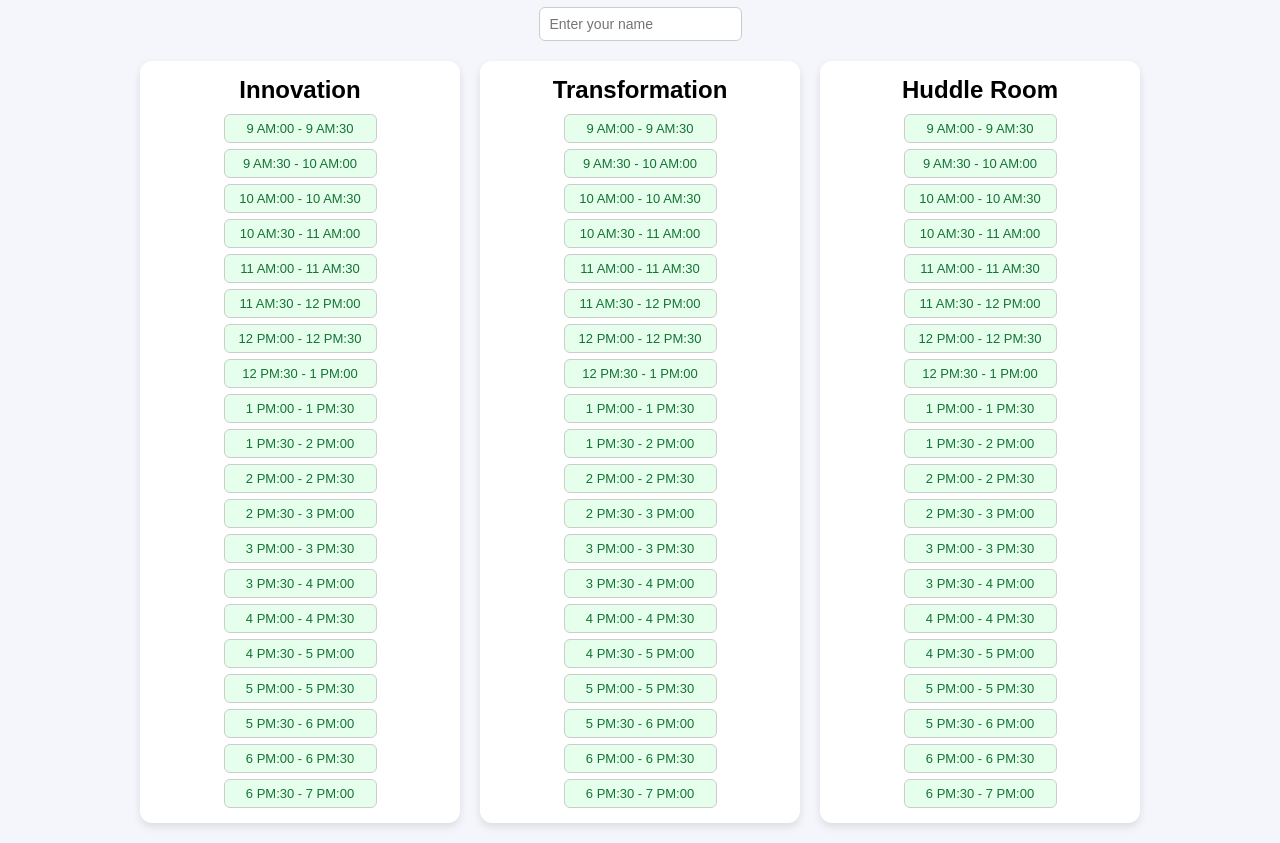
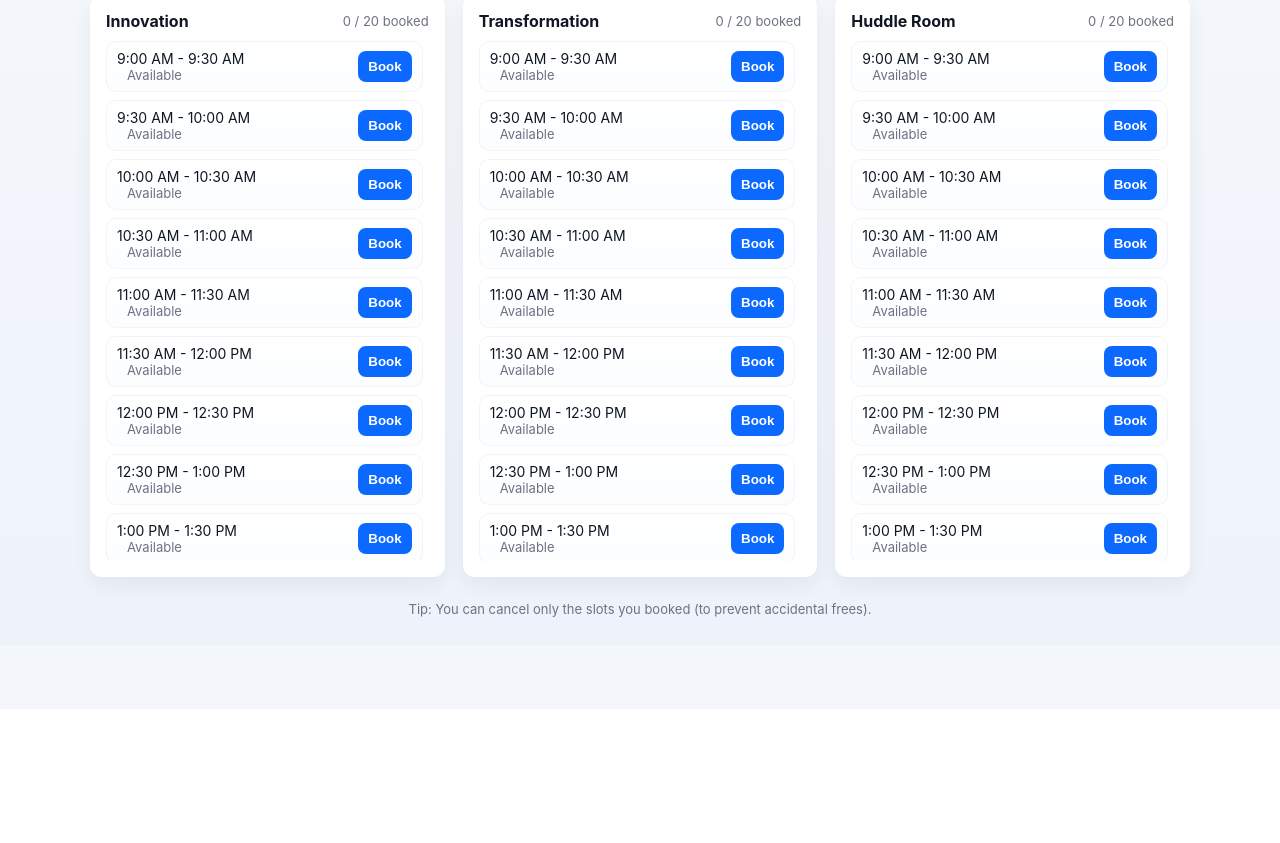
Before and after one commit to yashnaik47/meeting-room, a plain HTML site: page index.html in a window 1280 px wide. Shown: the part 91-934 px from the top of the page. After the commit the page ends 800 px from the top, so only its background shows below. Drawn offline with Linux system fonts and the light colour scheme.

Commit message:
Update index.html

```diff
--- a/index.html
+++ b/index.html
@@ -1,161 +1,276 @@
-<!DOCTYPE html>
+<!doctype html>
 <html lang="en">
 <head>
-  <meta charset="UTF-8">
-  <title>Meeting Room Booking</title>
-  <meta name="viewport" content="width=device-width, initial-scale=1.0">
+  <meta charset="utf-8" />
+  <meta name="viewport" content="width=device-width,initial-scale=1" />
+  <title>Meeting Room Booking — 30-min Slots</title>
   <style>
-    body {
-      font-family: Arial, sans-serif;
-      background: #f4f6fb;
-      margin: 0;
-      padding: 20px;
-      display: flex;
-      flex-direction: column;
-      align-items: center;
+    :root{
+      --bg:#f4f7fb;
+      --card:#ffffff;
+      --accent:#0b69ff;
+      --ok:#16893a;
+      --danger:#b42318;
+      --muted:#6b7280;
+      --radius:12px;
     }
-    h1 {
-      margin-bottom: 20px;
-      color: #333;
+    *{box-sizing:border-box}
+    body{
+      font-family:Inter, system-ui, -apple-system, "Segoe UI", Roboto, "Helvetica Neue", Arial;
+      margin:0;padding:28px;background:linear-gradient(180deg,var(--bg),#eef3fb); color:#0f1724;
+      display:flex;flex-direction:column;align-items:center;gap:18px;
     }
-    .input-box {
-      margin-bottom: 20px;
+
+    .top {
+      width:100%;max-width:1100px;display:flex;gap:12px;align-items:center;justify-content:space-between;
     }
-    input {
-      padding: 8px 10px;
-      font-size: 14px;
-      border: 1px solid #ccc;
-      border-radius: 6px;
+    h1{margin:0;font-size:20px}
+    .user {
+      display:flex;gap:8px;align-items:center;
     }
-    .rooms {
-      display: grid;
-      grid-template-columns: repeat(auto-fit, minmax(300px, 1fr));
-      gap: 20px;
-      width: 100%;
-      max-width: 1000px;
+    .user input{
+      padding:10px 12px;border-radius:10px;border:1px solid #d1d5db;width:220px;
+      font-size:14px;
     }
-    .room {
-      background: #fff;
-      border-radius: 12px;
-      padding: 15px;
-      box-shadow: 0 4px 8px rgba(0,0,0,0.1);
-      display: flex;
-      flex-direction: column;
-      align-items: stretch;
+    .legend{font-size:13px;color:var(--muted)}
+
+    .roomsWrap{
+      width:100%;max-width:1100px;
+      display:grid;
+      grid-template-columns:repeat(auto-fit,minmax(300px,1fr));
+      gap:18px;
     }
-    .room h2 {
-      margin: 0 0 10px;
-      text-align: center;
+
+    .roomCard{
+      background:var(--card);border-radius:var(--radius);padding:16px;
+      box-shadow:0 8px 20px rgba(15,23,42,0.06);display:flex;flex-direction:column;gap:10px;
     }
-    .slots {
-      display: flex;
-      flex-wrap: wrap;
-      gap: 6px;
-      justify-content: center;
+    .roomHeader{display:flex;justify-content:space-between;align-items:center;gap:8px}
+    .roomHeader h2{margin:0;font-size:16px}
+    .slots{display:flex;flex-direction:column;gap:8px;max-height:520px;overflow:auto;padding-right:6px}
+    .slotRow{
+      display:flex;justify-content:space-between;align-items:center;padding:8px 10px;border-radius:10px;
+      border:1px solid rgba(15,23,42,0.04);background:linear-gradient(180deg, #fff, #fbfdff);
     }
-    .slot {
-      flex: 0 0 calc(50% - 6px);
-      padding: 6px;
-      text-align: center;
-      border-radius: 6px;
-      font-size: 13px;
-      cursor: pointer;
-      border: 1px solid #ccc;
-      transition: 0.2s;
-    }
-    .slot.available {
-      background: #e6ffed;
-      color: #137333;
-    }
-    .slot.available:hover {
-      background: #c3f5d5;
-    }
-    .slot.booked {
-      background: #ffe6e6;
-      color: #a00000;
-      cursor: not-allowed;
+    .slotLabel{font-size:14px;color:#0f1724}
+    .slotMeta{font-size:13px;color:var(--muted);margin-left:10px}
+
+    .actions{display:flex;gap:8px;align-items:center}
+    button{cursor:pointer;border:0;padding:8px 10px;border-radius:8px;font-weight:600}
+    .btn-book{background:var(--accent);color:white}
+    .btn-cancel{background:transparent;border:1px solid rgba(180,35,24,0.12);color:var(--danger)}
+    .btn-disabled{background:#f3f4f6;color:var(--muted);cursor:not-allowed;border:1px solid rgba(15,23,42,0.04)}
+    .status-available{color:var(--ok);font-weight:700}
+    .status-booked{color:var(--danger);font-weight:700}
+
+    footer{font-size:13px;color:var(--muted);margin-top:6px}
+    @media (max-width:640px){
+      .user input{width:140px}
     }
   </style>
 </head>
 <body>
+
+  <div class="top">
+    <div>
       <h1>Office Meeting Room Booking</h1>
-
-  <div class="input-box">
-    <input type="text" id="userName" placeholder="Enter your name" />
+      <div class="legend">Slots: 30 minutes — Day: 9:00 AM to 7:00 PM</div>
     </div>
 
-  <div class="rooms" id="roomsContainer"></div>
+    <div class="user">
+      <input id="userName" placeholder="Enter your name (required to book)" />
+    </div>
+  </div>
+
+  <div class="roomsWrap" id="roomsContainer"></div>
+
+  <footer>Tip: You can cancel only the slots you booked (to prevent accidental frees).</footer>
 
 <script>
-    const rooms = ["Innovation", "Transformation", "Huddle Room"];
-    const startHour = 9, endHour = 19; // 9 AM to 7 PM
-    const slotsPerHour = 2; // 30-min slots
+(() => {
+  const ROOMS = ["Innovation", "Transformation", "Huddle Room"];
+  const START_HOUR = 9; // 9:00 AM
+  const END_HOUR = 19;  // 7:00 PM
+  const INTERVAL_MIN = 30; // 30-minute slots
+  const STORAGE_KEY = "meetingRoomBookings_v2";
+
+  // generate slot labels and internal times
+  function generateSlots(startHour, endHour, intervalMin) {
     const slots = [];
-
-    // Generate time slots
-    for (let h = startHour; h < endHour; h++) {
-      slots.push(`${formatTime(h)}:00 - ${formatTime(h)}:30`);
-      slots.push(`${formatTime(h)}:30 - ${formatTime(h+1)}:00`);
+    const startMin = startHour * 60;
+    const endMin = endHour * 60;
+    for (let t = startMin; t < endMin; t += intervalMin) {
+      const start = t;
+      const end = t + intervalMin;
+      slots.push({
+        startMin: start,
+        endMin: end,
+        label: `${formatTime(start)} - ${formatTime(end)}`
+      });
+    }
+    return slots;
   }
 
-    function formatTime(hour) {
-      const suffix = hour >= 12 ? "PM" : "AM";
-      let display = hour % 12;
-      if (display === 0) display = 12;
-      return display + " " + suffix;
+  function formatTime(totalMinutes) {
+    const hh = Math.floor(totalMinutes / 60);
+    const mm = totalMinutes % 60;
+    const period = hh >= 12 ? "PM" : "AM";
+    let displayHour = hh % 12;
+    if (displayHour === 0) displayHour = 12;
+    return `${displayHour}:${String(mm).padStart(2, "0")} ${period}`;
   }
 
-    // Load saved bookings
-    let bookings = JSON.parse(localStorage.getItem("roomBookings")) || {};
-    rooms.forEach(room => {
-      if (!bookings[room]) {
-        bookings[room] = {};
-        slots.forEach(slot => bookings[room][slot] = null);
+  const SLOTS = generateSlots(START_HOUR, END_HOUR, INTERVAL_MIN); // array of {label, startMin, endMin}
+
+  // load or initialize bookings structure: { roomName: [null, "Alice", null, ...] }
+  function loadBookings() {
+    const raw = localStorage.getItem(STORAGE_KEY);
+    if (!raw) return initializeBookings();
+    try {
+      const parsed = JSON.parse(raw);
+      // ensure rooms and slot lengths match current config
+      ROOMS.forEach(room => {
+        if (!Array.isArray(parsed[room]) || parsed[room].length !== SLOTS.length) {
+          parsed[room] = Array(SLOTS.length).fill(null);
         }
       });
-
-    const container = document.getElementById("roomsContainer");
-
-    function renderRooms() {
-      container.innerHTML = "";
-      rooms.forEach(room => {
-        const card = document.createElement("div");
-        card.className = "room";
-
-        const title = document.createElement("h2");
-        title.textContent = room;
-
-        const slotContainer = document.createElement("div");
-        slotContainer.className = "slots";
-
-        slots.forEach(slot => {
-          const slotDiv = document.createElement("div");
-          slotDiv.className = "slot " + (bookings[room][slot] ? "booked" : "available");
-          slotDiv.textContent = bookings[room][slot] ? `${slot} — Booked by ${bookings[room][slot]}` : slot;
-
-          if (!bookings[room][slot]) {
-            slotDiv.onclick = () => {
-              const user = document.getElementById("userName").value.trim();
-              if (!user) {
-                alert("Please enter your name before booking!");
-                return;
+      return parsed;
+    } catch (e) {
+      return initializeBookings();
     }
-              bookings[room][slot] = user;
-              localStorage.setItem("roomBookings", JSON.stringify(bookings));
-              renderRooms();
-            };
   }
 
-          slotContainer.appendChild(slotDiv);
+  function initializeBookings() {
+    const obj = {};
+    ROOMS.forEach(r => obj[r] = Array(SLOTS.length).fill(null));
+    localStorage.setItem(STORAGE_KEY, JSON.stringify(obj));
+    return obj;
+  }
+
+  let bookings = loadBookings();
+  const container = document.getElementById("roomsContainer");
+  const userInput = document.getElementById("userName");
+
+  function save() {
+    localStorage.setItem(STORAGE_KEY, JSON.stringify(bookings));
+  }
+
+  function render() {
+    container.innerHTML = "";
+    ROOMS.forEach(room => {
+      const card = document.createElement("div");
+      card.className = "roomCard";
+
+      const header = document.createElement("div");
+      header.className = "roomHeader";
+      const title = document.createElement("h2"); title.textContent = room;
+      const info = document.createElement("div"); info.className = "slotMeta";
+      // show simple summary
+      const takenCount = bookings[room].filter(x => !!x).length;
+      info.textContent = `${takenCount} / ${SLOTS.length} booked`;
+      header.appendChild(title);
+      header.appendChild(info);
+
+      const slotsWrap = document.createElement("div");
+      slotsWrap.className = "slots";
+
+      bookings[room].forEach((bookedBy, slotIndex) => {
+        const slot = SLOTS[slotIndex];
+        const row = document.createElement("div");
+        row.className = "slotRow";
+
+        const left = document.createElement("div");
+        left.style.display = "flex"; left.style.flexDirection = "column";
+        const label = document.createElement("div"); label.className = "slotLabel";
+        label.textContent = slot.label;
+        const meta = document.createElement("div"); meta.className = "slotMeta";
+        if (!bookedBy) meta.textContent = "Available";
+        else meta.textContent = `Booked by ${bookedBy}`;
+
+        left.appendChild(label); left.appendChild(meta);
+
+        const actions = document.createElement("div"); actions.className = "actions";
+        if (!bookedBy) {
+          const btn = document.createElement("button");
+          btn.className = "btn-book";
+          btn.textContent = "Book";
+          btn.onclick = () => attemptBook(room, slotIndex);
+          actions.appendChild(btn);
+        } else {
+          const currentUser = userInput.value.trim();
+          if (currentUser && currentUser === bookedBy) {
+            const btn = document.createElement("button");
+            btn.className = "btn-cancel";
+            btn.textContent = "Cancel";
+            btn.onclick = () => attemptCancel(room, slotIndex);
+            actions.appendChild(btn);
+          } else {
+            const btn = document.createElement("button");
+            btn.className = "btn-disabled";
+            btn.textContent = "Booked";
+            btn.disabled = true;
+            actions.appendChild(btn);
+          }
+        }
+
+        row.appendChild(left);
+        row.appendChild(actions);
+        slotsWrap.appendChild(row);
       });
 
-        card.appendChild(title);
-        card.appendChild(slotContainer);
+      card.appendChild(header);
+      card.appendChild(slotsWrap);
       container.appendChild(card);
     });
   }
 
-    renderRooms();
+  function attemptBook(room, slotIndex) {
+    const user = userInput.value.trim();
+    if (!user) {
+      alert("Please enter your name before booking a slot.");
+      userInput.focus();
+      return;
+    }
+    if (bookings[room][slotIndex]) {
+      alert("Sorry, this slot was just taken.");
+      render();
+      return;
+    }
+    // confirm
+    const confirmMsg = `Book "${room}"\n${SLOTS[slotIndex].label}\nfor: ${user}?`;
+    if (!confirm(confirmMsg)) return;
+    bookings[room][slotIndex] = user;
+    save();
+    render();
+  }
+
+  function attemptCancel(room, slotIndex) {
+    const user = userInput.value.trim();
+    if (!user) { alert("Enter your name to cancel your booking."); return; }
+    if (bookings[room][slotIndex] !== user) {
+      alert("You can only cancel slots you have booked (using the same name).");
+      return;
+    }
+    if (!confirm(`Cancel your booking for "${room}"\n${SLOTS[slotIndex].label}?`)) return;
+    bookings[room][slotIndex] = null;
+    save();
+    render();
+  }
+
+  // expose a small helper to clear all bookings (for testing) — not shown in UI
+  window.__clearAllBookings = function(){
+    if (!confirm("Clear ALL bookings?")) return;
+    bookings = initializeBookings();
+    render();
+  };
+
+  // initial render
+  render();
+
+  // re-render when name changes so cancel buttons appear/disappear appropriately
+  userInput.addEventListener("input", () => { render(); });
+
+})();
 </script>
 </body>
 </html>
```
Lines whose indentation alone changed are shown as unchanged.
